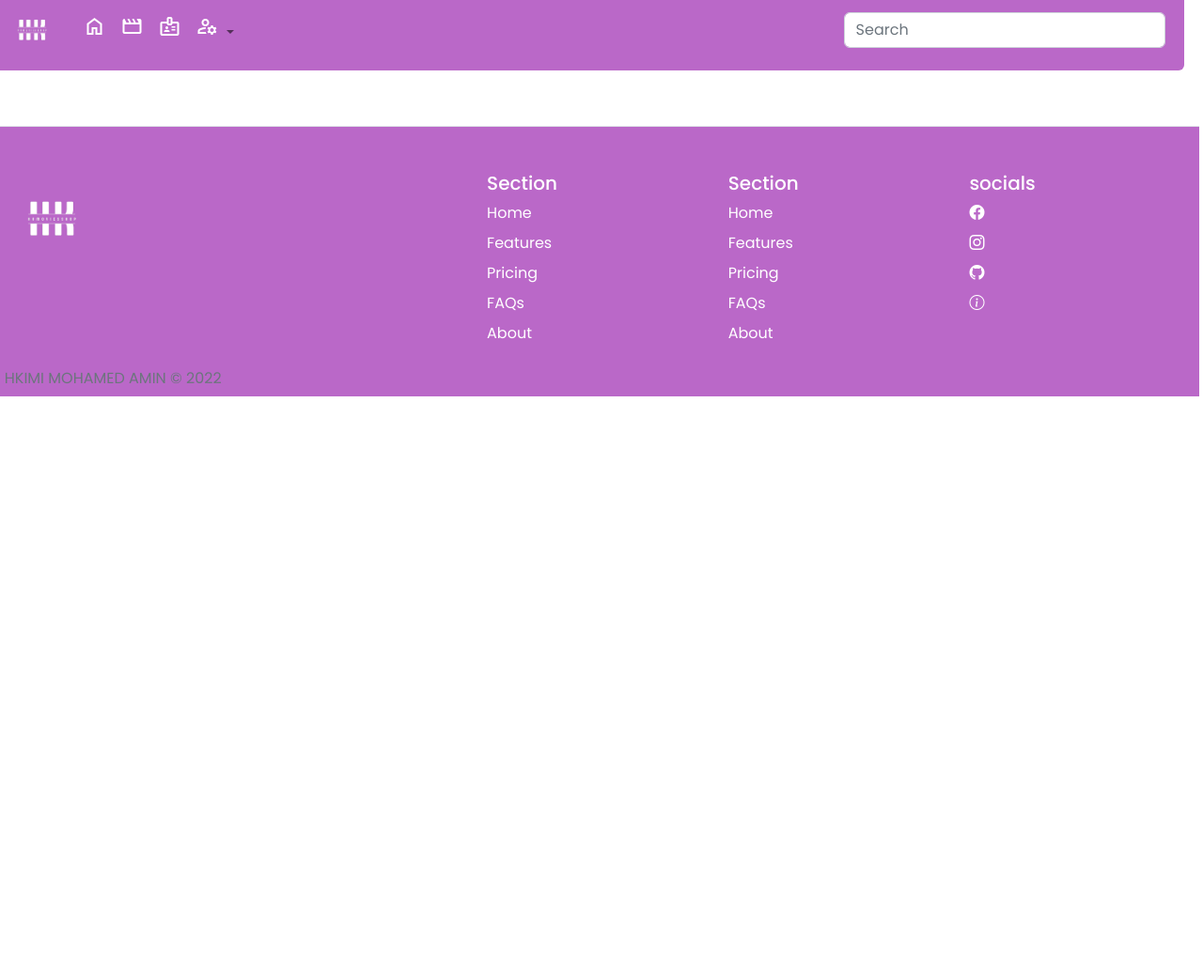
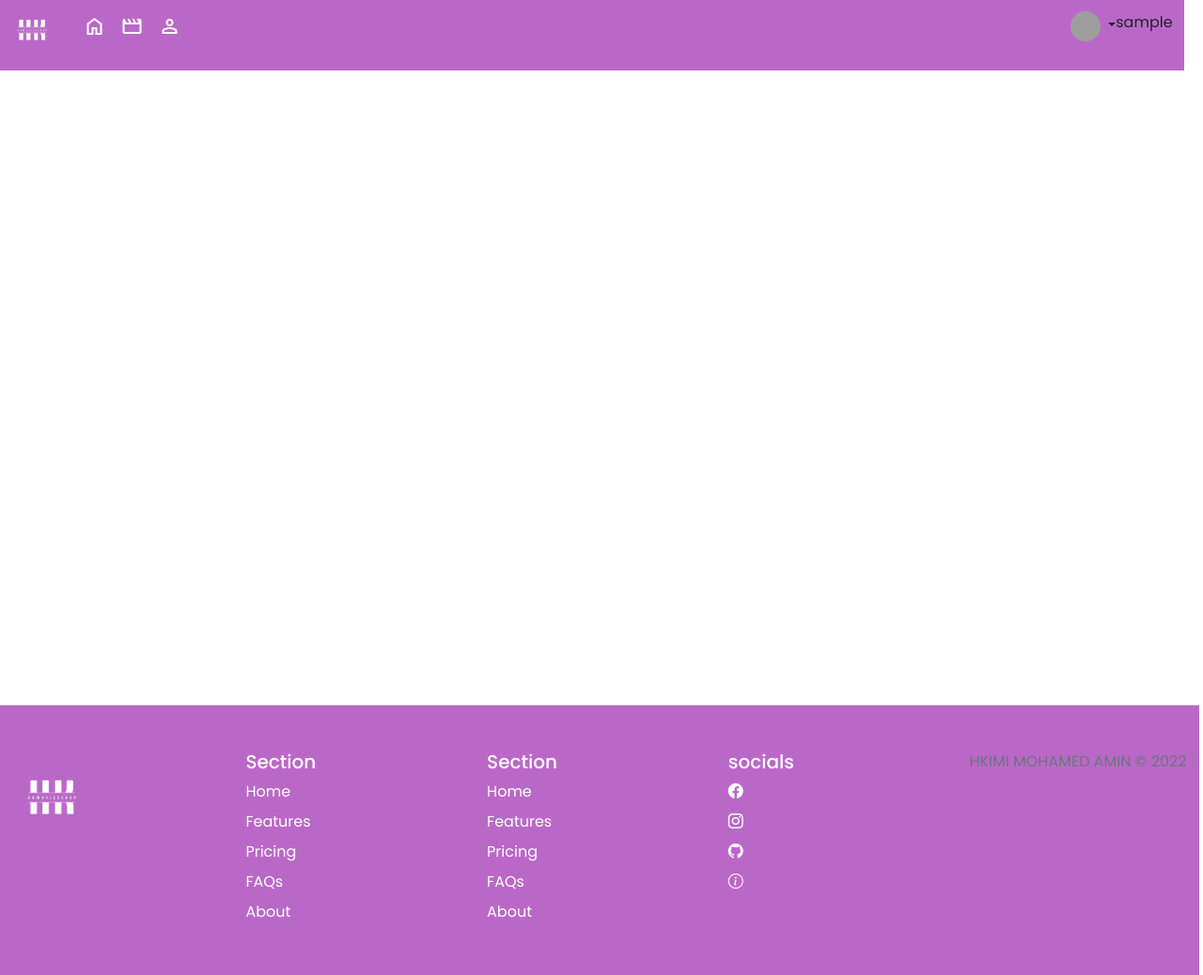
Before and after one commit to hkimi02/HKmoviesShop, a PHP site: page /movies_page/ in a window 1280 px wide. Shown: the whole page at 94% size. Before the commit the page ends 422 px from the top, so only its background shows below. Run offline with PHP 8.4, Linux system fonts and the light colour scheme; the visitor is signed in with stand-in values (Sample User, id 1); grey boxes are pictures that could not be loaded.

Commit message:
..update movies page

```diff
--- a/movies_page/home.phtml
+++ b/movies_page/home.phtml
@@ -29,14 +29,17 @@
         .title {
             color: #BA68C8;
         }
+        .main{
+            height: 70vh;
+        }
     </style>
 </head>
 
 <body>
     <div class="container">
-        <nav class="navbar navbar-expand-lg navbar-margin background rounded">
+        <nav class="navbar navbar-expand-lg navbar-margin background">
             <div class="container-fluid">
-                <a class="navbar-brand" href="#"><img src="../assets/images/logoDark-removebg.png" alt="" class="logo"></a>
+                <a class="navbar-brand" href="../layout.phtml"><img src="../assets/images/logoDark-removebg.png" alt="" class="logo"></a>
                 <button class="navbar-toggler" type="button" data-bs-toggle="collapse" data-bs-target="#navbarSupportedContent" aria-controls="navbarSupportedContent" aria-expanded="false" aria-label="Toggle navigation">
                     <span class="navbar-toggler-icon"></span>
                 </button>
@@ -48,44 +51,44 @@
                                 </span></a>
                         </li>
                         <li class="nav-item">
-                            <a class="nav-link" href="#"><span class="material-symbols-outlined text-white">
+                            <a class="nav-link" href=""><span class="material-symbols-outlined text-white">
                                     movie
                                 </span></a>
                         </li>
                         <li class="nav-item">
-                            <a href="../applyjob/" class="nav-link"><span class="material-symbols-outlined text-white">
-                                    badge
+                            <a class="nav-link" href="
+                            <?php if($_SESSION['isAdmin']==1) {
+                                echo '../admin/';
+                            }else if($_SESSION['isEmploye']==1){
+                                echo '../profile_employe/';
+                            }else{
+                                echo '../profile_user/';
+                            }
+                            ?>"><span class="material-symbols-outlined text-white">
+                                    person
                                 </span></a>
                         </li>
-                        <li class="nav-item dropdown">
-                            <a class="nav-link dropdown-toggle" href="#" role="button" data-bs-toggle="dropdown" aria-expanded="false">
-                                <span class="material-symbols-outlined text-white">
-                                    manage_accounts
-                                </span>
+                    </ul>
+                    <div class="float-end d-flex info" style="margin-left: -12%;">
+                        <div class="dropdown text-end">
+                            <a href="#" class="d-block link-dark text-decoration-none dropdown-toggle" data-bs-toggle="dropdown" aria-expanded="false">
+                                <img src="<?= $_SESSION['avatar'] ?>" alt="mdo" width="32" height="32" class="rounded-circle">
                             </a>
-                            <ul class="dropdown-menu">
-                                <li><a class="dropdown-item" href="#" data-bs-toggle="modal" data-bs-target="#exampleModal"><span class="material-symbols-outlined">
-                                            login
-                                        </span><span class="text-dropdown">login</span></a></li>
+                            <ul class="dropdown-menu text-small">
+                                <li><a class="dropdown-item" href="#">Settings</a></li>
                                 <li>
                                     <hr class="dropdown-divider">
                                 </li>
-                                <li><a class="dropdown-item" href="./signUp/"><span class="material-symbols-outlined">
-                                            person_add
-                                        </span><span class="text-dropdown">Sign Up</span></a></li>
-                                <li>
-                                    <hr class="dropdown-divider">
-                                </li>
+                                <li><a class="dropdown-item" href="../logout/">Sign out</a></li>
                             </ul>
-                        </li>
-                    </ul>
-                    <form class="d-flex" role="search">
-                        <input class="form-control me-2" type="search" placeholder="Search" aria-label="Search">
-                    </form>
+                        </div>
+                        <p><?= $_SESSION['username'] ?></p>
+                    </div>
                 </div>
             </div>
         </nav>
         <div class="main">
+
         </div>
         <footer class="row row-cols-1 row-cols-sm-2 row-cols-md-5 py-5 border-top" style="color: white;">
             <div class="col mb-3">
@@ -93,11 +96,6 @@
                     <img src="../assets/images/logoDark-removebg.png" width="100" height="100">
                 </a>
             </div>
-
-            <div class="col mb-3">
-
-            </div>
-
             <div class="col mb-3">
                 <h5>Section</h5>
                 <ul class="nav flex-column">
--- a/movies_page/index.php
+++ b/movies_page/index.php
@@ -1,4 +1,9 @@
 <?php
     require_once '../db_connect.php';
+    session_start();
+    if(isset($_SESSION['username'])){
     include './home.phtml';
+    }else{
+        header('location:../index.php?msg=you have to log in to acces movies page&class=danger');
+    }
 ?>
--- a/profile_user/home.phtml
+++ b/profile_user/home.phtml
@@ -49,7 +49,7 @@
                                 </span></a>
                         </li>
                         <li class="nav-item">
-                            <a class="nav-link" href="#"><span class="material-symbols-outlined text-white">
+                            <a class="nav-link" href="../movies_page/"><span class="material-symbols-outlined text-white">
                                     movie
                                 </span></a>
                         </li>
```
